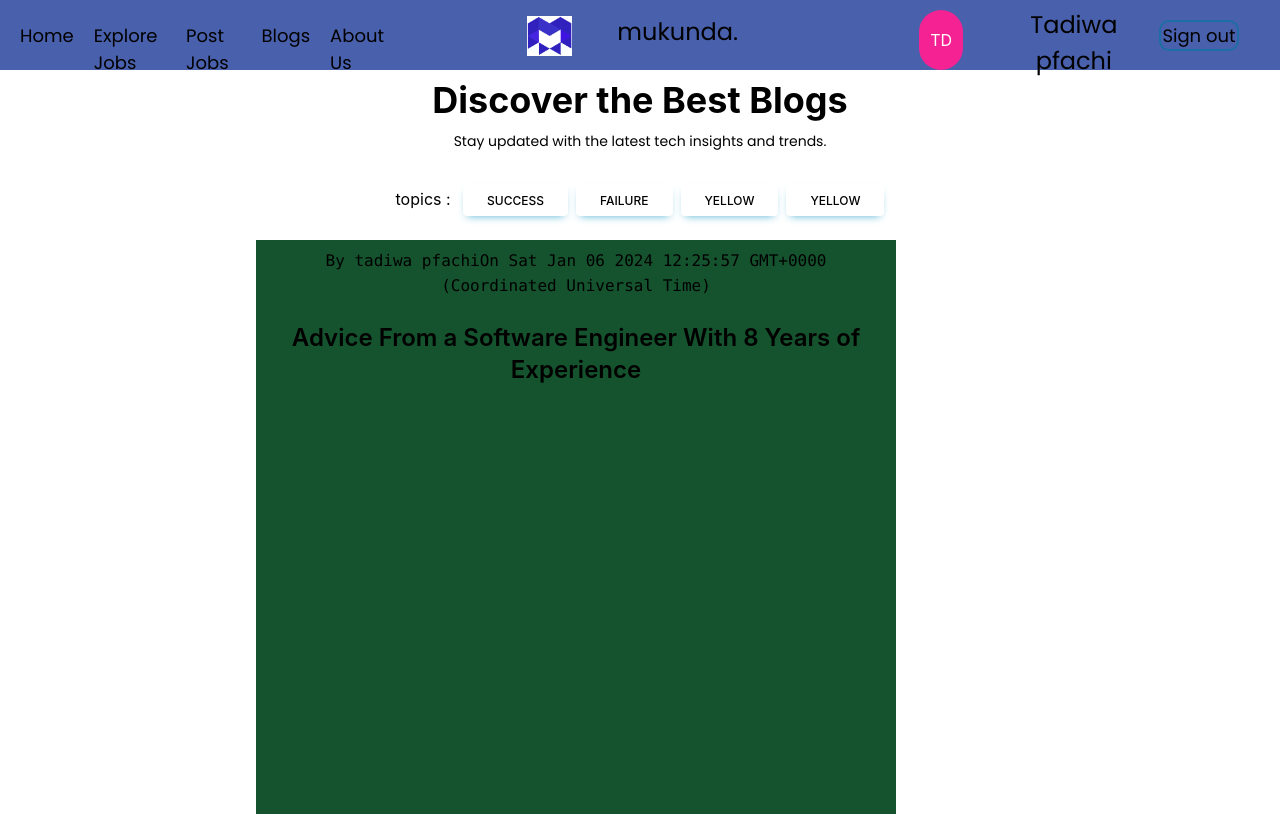
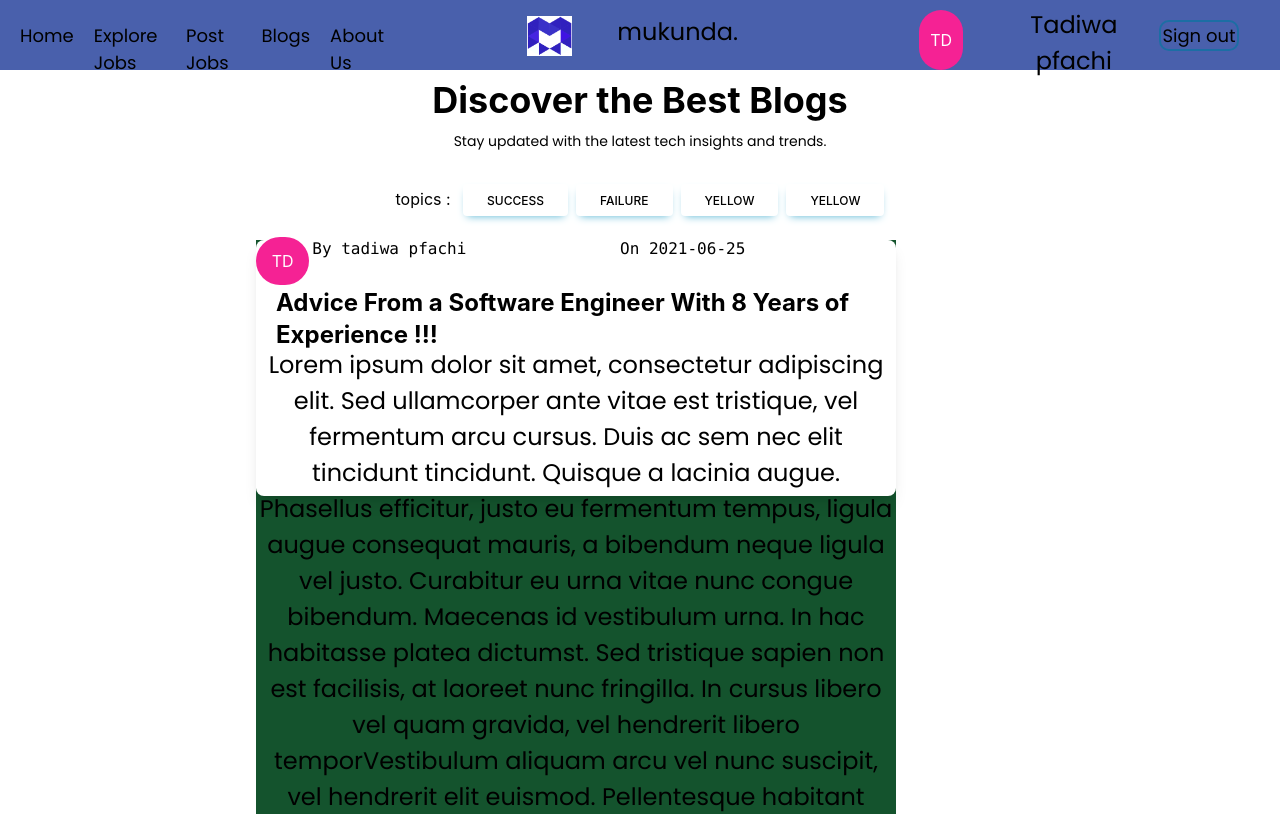
Before and after one commit to onlypfachi/mkndar, a React (Create React App) app: page /blogs in a window 1280 px wide. Shown: the top 814 px of the page. Built offline with nearby package versions, Linux system fonts and the light colour scheme.

Commit message:
Blog Pgae design

```diff
--- a/src/components/avatar.jsx
+++ b/src/components/avatar.jsx
@@ -1,4 +1,3 @@
-import { name } from "file-loader";
 import React from "react";
 
 function Avatar() {
--- a/src/components/blogpage/blogpost.jsx
+++ b/src/components/blogpage/blogpost.jsx
@@ -1,8 +1,10 @@
 import React from "react";
+import Avatar from "../avatar";
 
 const blog = {
-  topic: "Advice From a Software Engineer With 8 Years of Experience",
+  topic: "Advice From a Software Engineer With 8 Years of Experience !!!",
   title: "blog title",
+  date: "2021-06-25",
   description: "Practical tips for those who want to advance in their careers",
   author: "tadiwa pfachi",
   image: "blog image",
@@ -12,13 +14,14 @@ const blog = {
 const date = new Date();
 function Blogpost() {
   return (
-    <div className="flex flex-col  items-center">
-      <span className="p-2">
-        <code className="">By {blog.author}</code>
-        <code>On {date.toString()}</code>
+    <div className="grid items-center bg-white w-full rounded-lg shadow-lg h-64 grid-cols-12 grid-rows-12">
+      <span className="grid h-12 grid-cols-12 justify-items-center align-middle w-full row-start-1 row-span-2 col-start-1 col-span-12 overflow-hidden">
+        <Avatar className="col-span-1 col-start-1 h-50% bg-white overflow-hidden" />
+        <code className="col-span-3 col-start-2 h-full w-full ">By {blog.author}</code>
+        <code className="col-span-8 col-start-5 h-full w-full">On {blog.date}</code>
       </span>
-      <h2 className="text-2xl font-semibold p-4">{blog.topic}</h2>
-      <p className=""></p>
+      <h2 className="text-2xl text-left mt-2 ml-5 font-bold row-start-3 row-span-3 col-span-12 align-left whitespace-pre-line">{blog.topic}</h2>
+      <p  className="text-s text-ellipsis overflow-hidden row-start-6 row-span-5 col-span-12 whitespace-pre-line">{blog.body}</p>
     </div>
   );
 }
```
